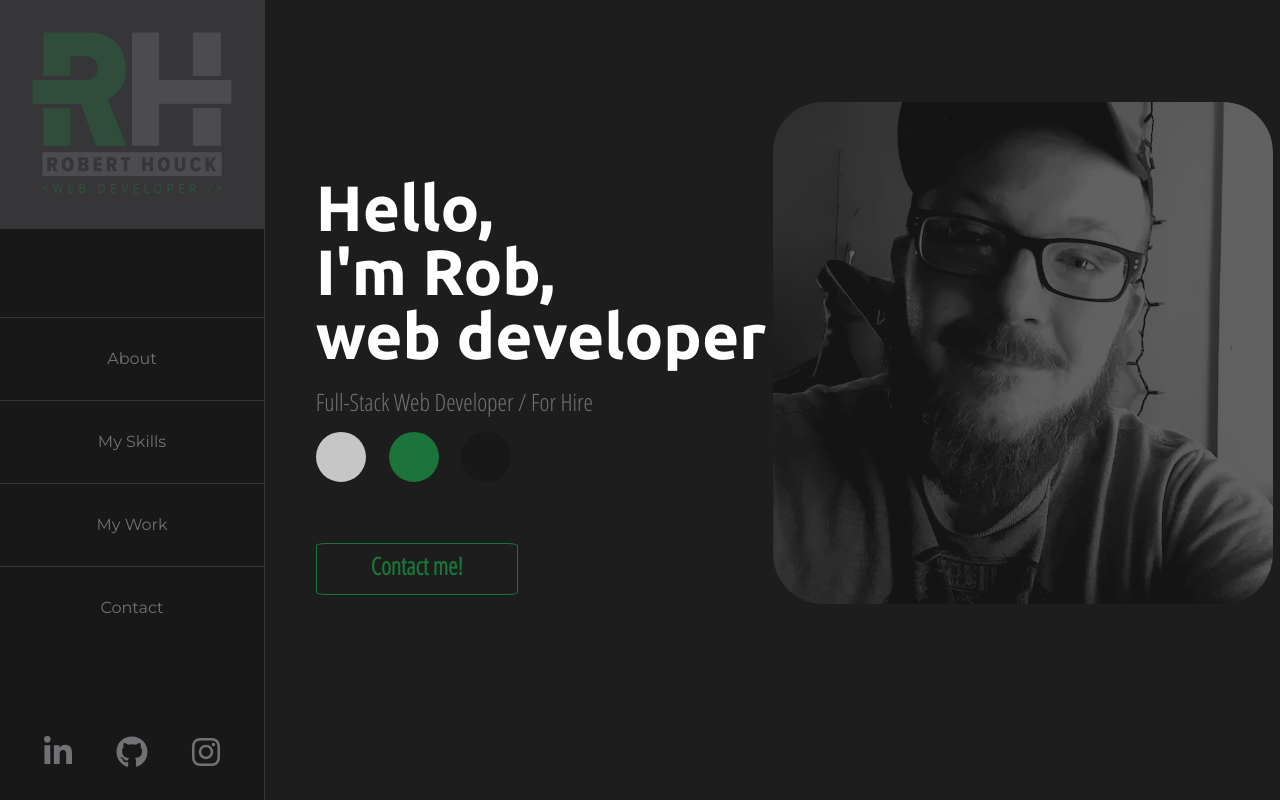
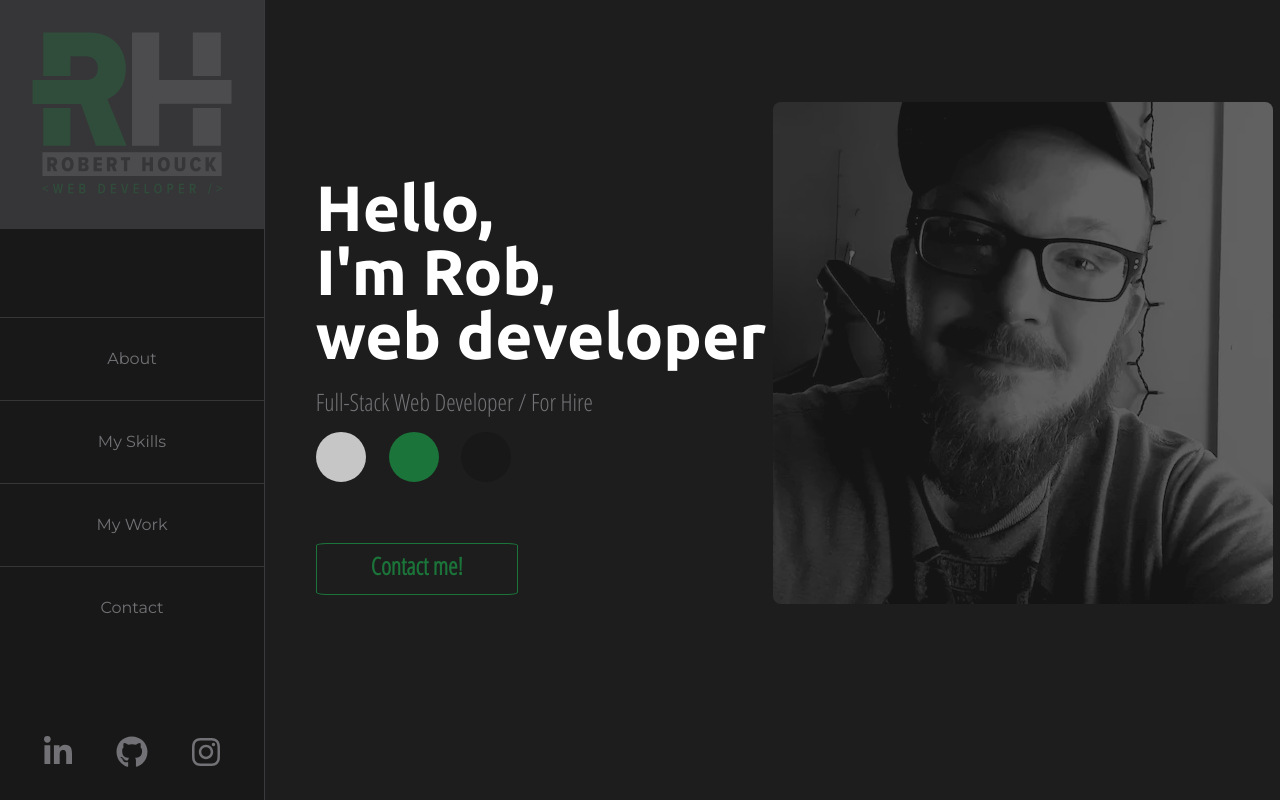
Before and after one commit to rbhouck32/houck, a React (Create React App) app: page / in a window 1280 px wide. Built offline with nearby package versions, Linux system fonts and the light colour scheme.

Commit message:
resolved all issues regarding unused variables

```diff
--- a/src/components/Home/Home.css
+++ b/src/components/Home/Home.css
@@ -99,5 +99,5 @@
 }
 
 .content-right img {
-  border-radius: 10%;
+  border-radius: 8px;
 }
--- a/src/components/Home/Home.js
+++ b/src/components/Home/Home.js
@@ -12,7 +12,6 @@ const Home = () => {
   let circleGreen = useRef(null);
   let circleBlack = useRef(null);
   let contactButton = useRef(null);
-  let scrollPortrait = useRef(null);
 
   useEffect(() => {
     TweenMax.to(textHeader, 6, {
@@ -119,13 +118,7 @@ const Home = () => {
       </div>
 
       <div className="content-right">
-        <img
-          src={portrait}
-          alt="self-portrait"
-          ref={(e) => {
-            scrollPortrait = e;
-          }}
-        />
+        <img src={portrait} alt="self-portrait" />
       </div>
     </div>
   );
```
